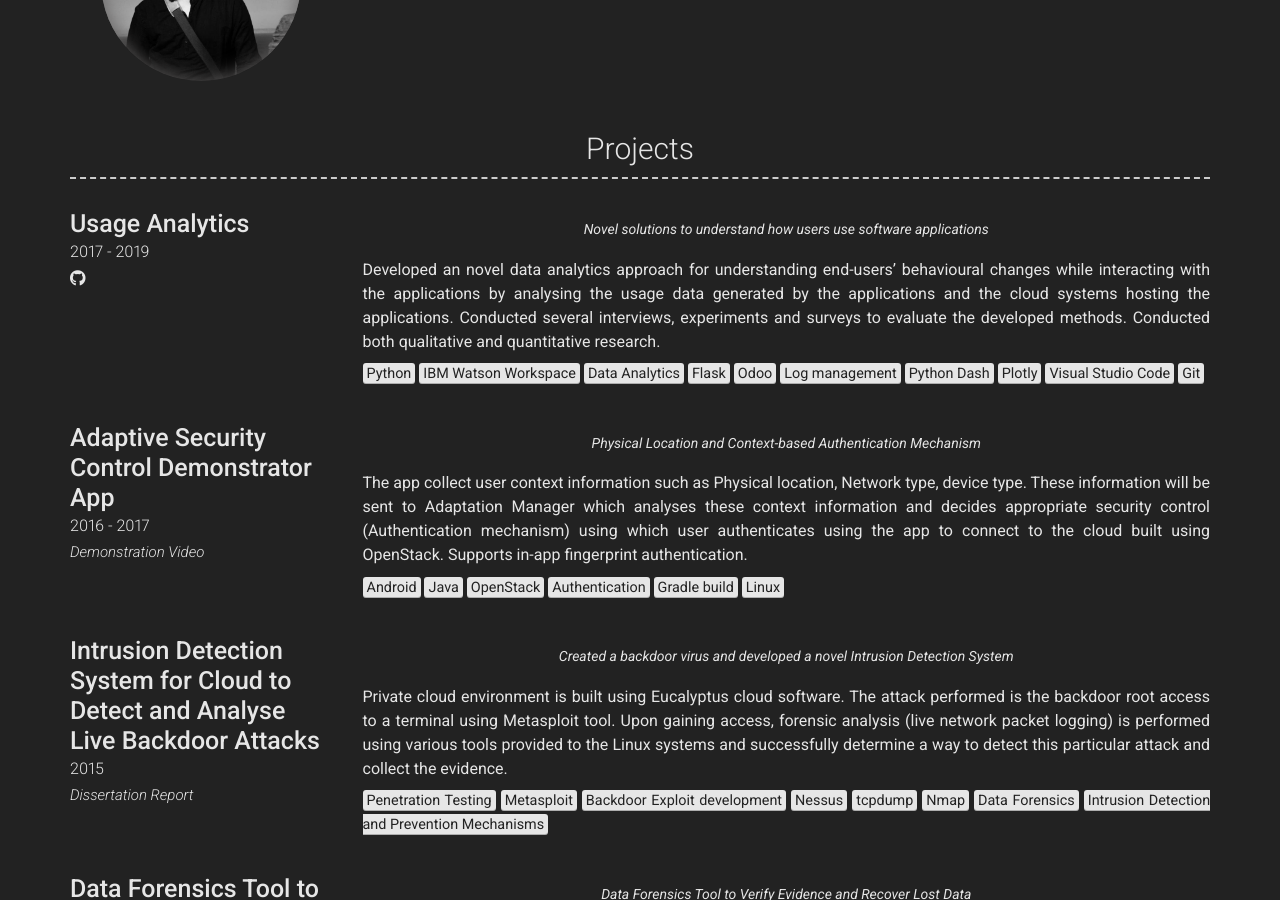
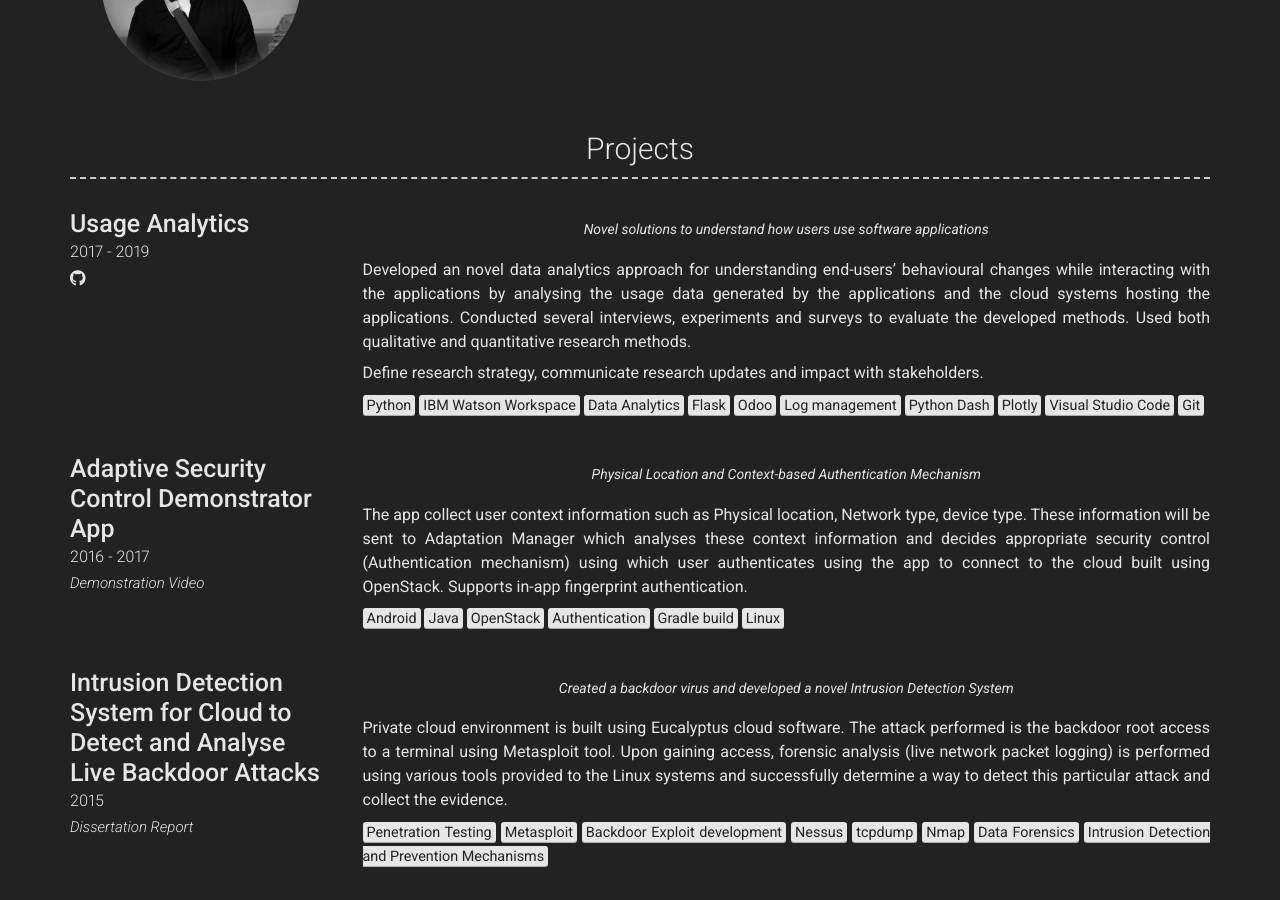
Before and after one commit to manoj-kesavulu/manoj-kesavulu.github.io, a Jekyll site: the page built from index.md, in a window 1280 px wide and 900 px high, scrolled down 448 px. Built offline with Jekyll 4.4.1, drawn with Linux system fonts in a browser that asks for light colours; nearby versions of some CDN libraries.

Commit message:
update project UA

```diff
--- a/_config.yml
+++ b/_config.yml
@@ -82,8 +82,9 @@ content:
           Novel solutions to understand how users use software applications
         description: | # this will include new lines to allow paragraphs
           Developed an novel data analytics approach for understanding end-users’ behavioural changes while interacting with the applications by analysing the usage data generated by the applications and the cloud systems hosting the applications.
-          Conducted several interviews, experiments and surveys to evaluate the developed methods.
-          Conducted both qualitative and quantitative research.
+          Conducted several interviews, experiments and surveys to evaluate the developed methods. Used both qualitative and quantitative research methods.
+
+          Define research strategy, communicate research updates and impact with stakeholders.
 
           <mark>Python</mark> <mark>IBM Watson Workspace</mark> <mark>Data Analytics</mark> <mark>Flask</mark> <mark>Odoo</mark> <mark>Log management</mark> <mark>Python Dash</mark> <mark>Plotly</mark> <mark>Visual Studio Code</mark> <mark>Git</mark>
       # Project 2
```
